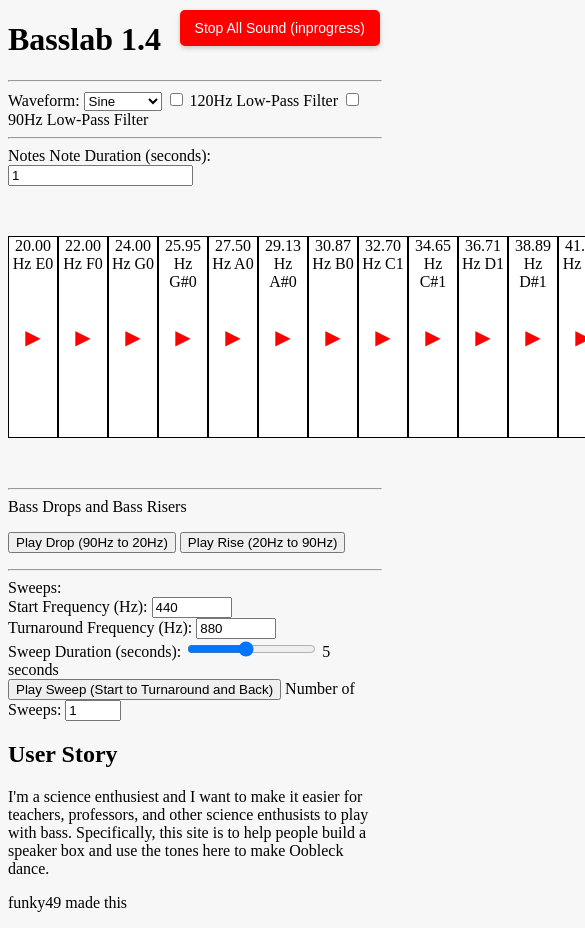
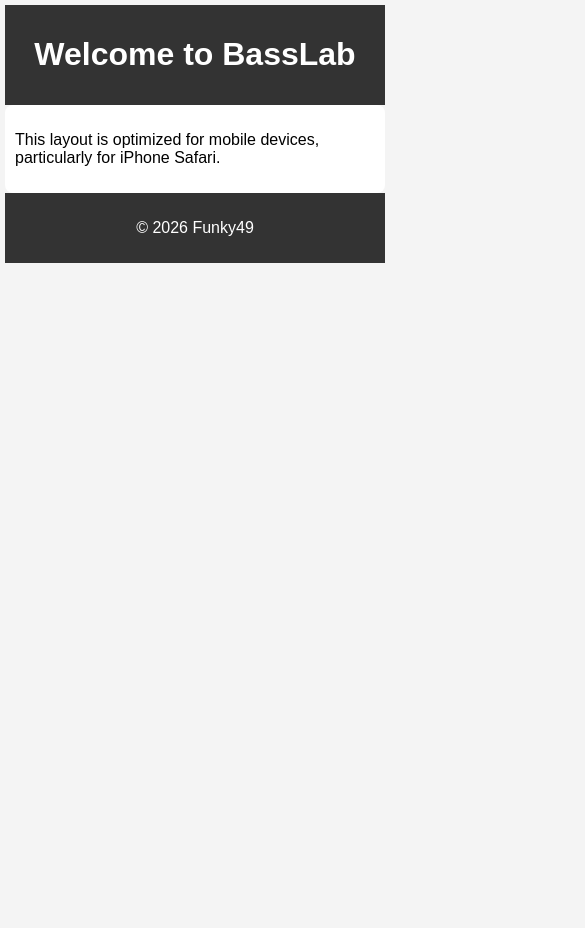
Before and after one commit to funky49/basslab1.4, a plain HTML site: page index.html in a window 390 px wide. Shown: the top 928 px of the page, 585 px wide, since content can reach past the window. After the commit the page ends 844 px from the top, so only its background shows below. Drawn offline with Linux system fonts and the light colour scheme.

Commit message:
Update index.html for mobile-optimized layout

```diff
--- a/index.html
+++ b/index.html
@@ -3,92 +3,60 @@
 <head>
     <meta charset="UTF-8">
     <meta name="viewport" content="width=device-width, initial-scale=1.0">
-    <title>Piano</title>
-    <link rel="stylesheet" href="style.css">
+    <title>Mobile Optimized Layout</title>
+    <style>
+        body {
+            font-family: Arial, sans-serif;
+            margin: 0;
+            padding: 0;
+            background-color: #f4f4f4;
+        }
+        .container {
+            max-width: 600px;
+            margin: auto;
+            padding: 10px;
+        }
+        header {
+            background: #333;
+            color: #fff;
+            padding: 10px 0;
+            text-align: center;
+        }
+        main {
+            padding: 10px;
+            background: #fff;
+            border-radius: 8px;
+        }
+        footer {
+            text-align: center;
+            padding: 10px 0;
+            background: #333;
+            color: #fff;
+            position: relative;
+            bottom: 0;
+            width: 100%;
+        }
+        @media only screen and (max-width: 600px) {
+            body {
+                padding: 0;
+            }
+            .container {
+                padding: 5px;
+            }
+        }
+    </style>
 </head>
 <body>
-    <h1>Basslab 1.4</h1>
-    <button id="stop-button">Stop All Sound (inprogress)</button>
-    <HR>
-    <div>
-        <label for="waveform">Waveform:</label>
-            <select id="waveform">
-                <option value="sine">Sine</option>
-                <option value="square">Square</option>
-                <option value="sawtooth">Sawtooth</option>
-                <option value="triangle">Triangle</option>
-            </select>
-        <label>
-        <input type="checkbox" id="filter-120hz" />
-        120Hz Low-Pass Filter
-        </label>
-        <label>
-            <input type="checkbox" id="filter-90hz" />
-            90Hz Low-Pass Filter
-        </label>
-
+    <div class="container">
+        <header>
+            <h1>Welcome to BassLab</h1>
+        </header>
+        <main>
+            <p>This layout is optimized for mobile devices, particularly for iPhone Safari.</p>
+        </main>
+        <footer>
+            <p>&copy; 2026 Funky49</p>
+        </footer>
     </div>
-
-
-    <HR>
-        Notes
-        <label for="note-duration">Note Duration (seconds):</label>
-        <input type="number" id="note-duration" value="1" min="0.1" step="0.1">
-    <div id="piano">
-        <div class="white-key" data-frequency="20">20.00 Hz E0</div>
-        <div class="white-key" data-frequency="22">22.00 Hz F0</div>
-        <div class="white-key" data-frequency="24">24.00 Hz G0</div>
-        <div class="white-key" data-frequency="25.95">25.95 Hz G#0</div>
-        <div class="white-key" data-frequency="27.50">27.50 Hz A0</div>
-        <div class="white-key" data-frequency="29.13">29.13 Hz A#0</div>
-        <div class="white-key" data-frequency="30.87">30.87 Hz B0</div>
-        <div class="white-key" data-frequency="32.70">32.70 Hz C1</div>
-        <div class="white-key" data-frequency="34.65">34.65 Hz C#1</div>
-        <div class="white-key" data-frequency="36.71">36.71 Hz D1</div>
-        <div class="white-key" data-frequency="38.89">38.89 Hz D#1</div>
-        <div class="white-key" data-frequency="41.20">41.20 Hz E1</div>
-        <div class="white-key" data-frequency="43.65">43.65 Hz F1</div>
-        <div class="white-key" data-frequency="46.25">46.25 Hz F#1</div>
-        <div class="white-key" data-frequency="49.00">49.00 Hz G1</div>
-        <div class="white-key" data-frequency="51.91">51.91 Hz G#1</div>
-        <div class="white-key" data-frequency="55.00">55.00 Hz A1</div>
-        <div class="white-key" data-frequency="58.27">58.27 Hz A#1</div>
-        <div class="white-key" data-frequency="61.74">61.74 Hz B1</div>
-        <div class="white-key" data-frequency="65.41">65.41 Hz C2</div>
-        <div class="white-key" data-frequency="69.30">69.30 Hz C#2</div>
-        <div class="white-key" data-frequency="73.42">73.42 Hz D2</div>
-        <div class="white-key" data-frequency="77.78">77.78 Hz D#2</div>
-        <div class="white-key" data-frequency="80.00">80.00 Hz E2</div>
-    </div>
-
-<HR>
-    Bass Drops and Bass Risers
-    <P>
-        <button id="drop9020-button">Play Drop (90Hz to 20Hz)</button>
-        <button id="rise9020-button">Play Rise (20Hz to 90Hz)</button>
-<HR>
-    Sweeps:
-    <div>
-        <label for="start-frequency">Start Frequency (Hz):</label>
-        <input type="number" id="start-frequency" value="440" min="20" max="20000" step="1">
-        <br>
-        <label for="turnaround-frequency">Turnaround Frequency (Hz):</label>
-        <input type="number" id="turnaround-frequency" value="880" min="20" max="20000" step="1">
-        <br>
-        <label for="sweep-duration">Sweep Duration (seconds):</label>
-        <input type="range" id="sweep-duration" min="1" max="10" value="5" step="1">
-        <span id="sweep-duration-value">5</span> seconds
-        <br>
-        <button id="sweep-button">Play Sweep (Start to Turnaround and Back)</button>
-        <label for="sweep-repeats">Number of Sweeps:</label>
-        <input type="number" id="sweep-repeats" value="1" min="1" max="99" step="1">
-    </div>
-
-    <div>
-        <h2>User Story</h2>
-        <p>I'm a science enthusiest and I want to make it easier for teachers, professors, and other science enthusists to play with bass. Specifically, this site is to help people build a speaker box and use the tones here to make Oobleck dance.</p>
-        <p>funky49 made this</p>
-
-        <script src="script.js"></script>
 </body>
 </html>
```
